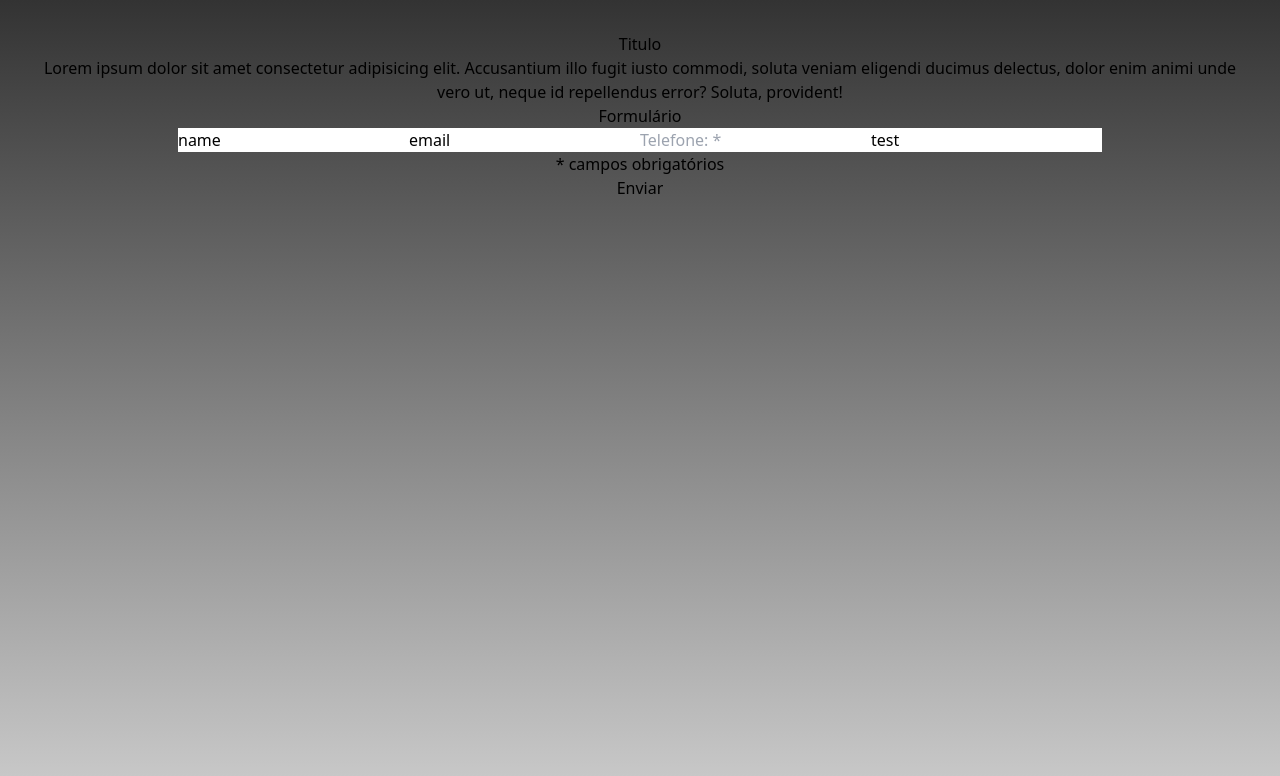
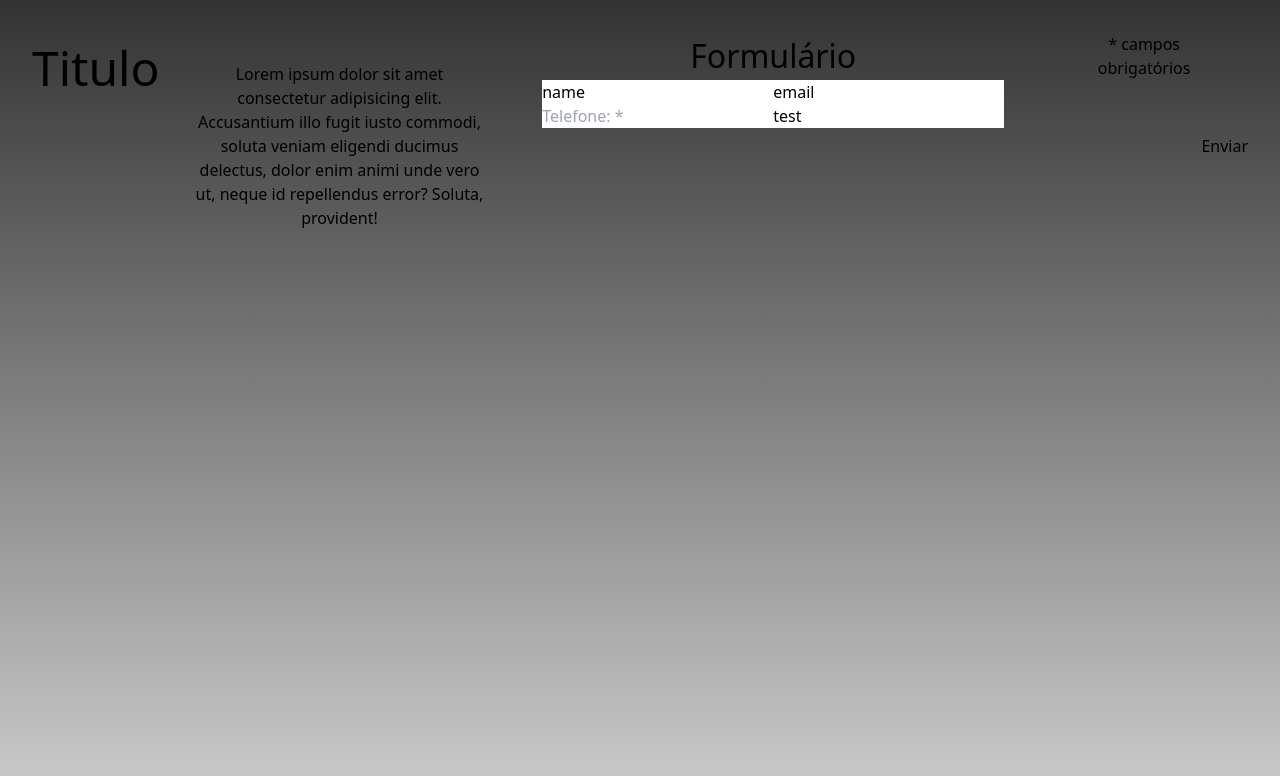
Before and after one commit to Larytgs/Formulario, a React (Vite) app in the folder vite-project/: page / in a window 1280 px wide. Shown: the top 776 px of the page. Built offline with nearby package versions, Linux system fonts and the light colour scheme.

Commit message:
Update Formulario.jsx

```diff
--- a/vite-project/src/componentes/Formulario.jsx
+++ b/vite-project/src/componentes/Formulario.jsx
@@ -1,18 +1,19 @@
 function Formulario() {
   return (
-    <section>
+    <section className="flex">
+      <h1 className="text-[3em] ">Titulo</h1>
       <div>
-        <h1 className="size-">Titulo</h1>
-        <p>
+        <p className="w-[300px] m-[10%]">
           Lorem ipsum dolor sit amet consectetur adipisicing elit. Accusantium
           illo fugit iusto commodi, soluta veniam eligendi ducimus delectus,
           dolor enim animi unde vero ut, neque id repellendus error? Soluta,
           provident!
         </p>
       </div>
-      <div>
+
+      <div className="flex">
         <div>
-          <h1>Formulário</h1>
+          <h1 className="text-[2em]">Formulário</h1>
           <input type="text" value="name" placeholder="Nome completo: *" />
           <input type="email" value="email" placeholder="Email: *" />
           <input type="number" valur="number" placeholder="Telefone: *" />
```
